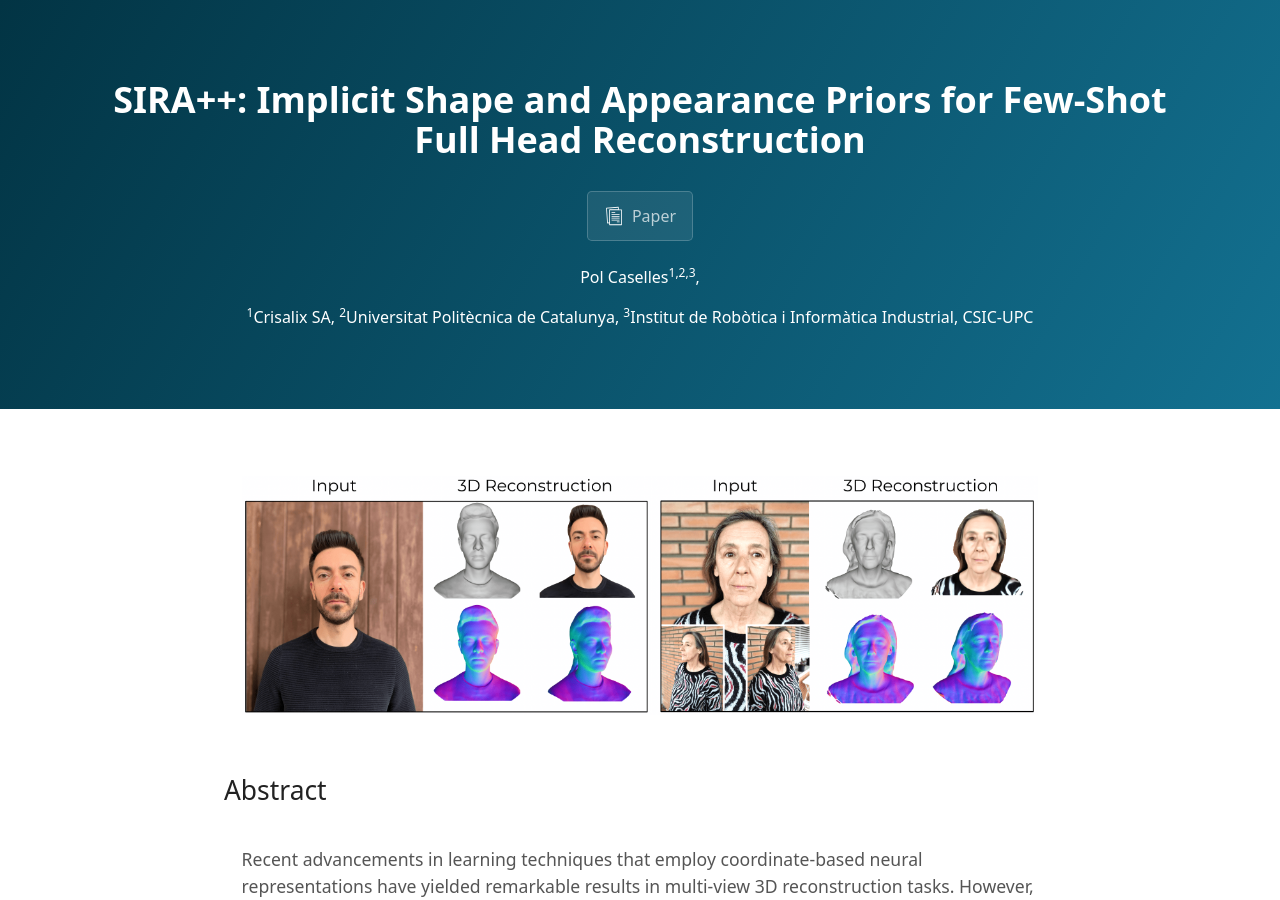
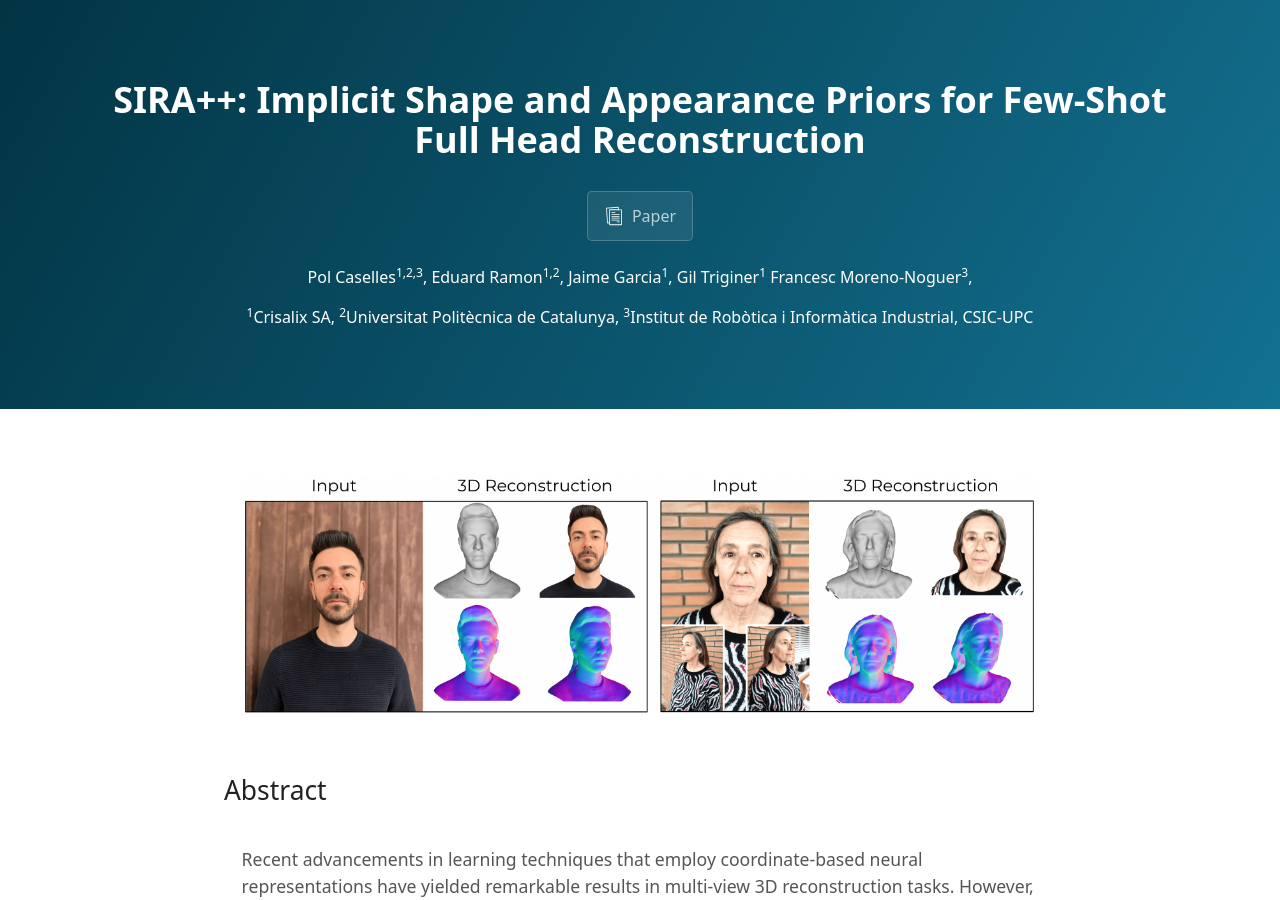
Before and after one commit to CrisalixSA/sira-plus-plus, a Jekyll site: the page built from index.md, in a window 1280 px wide and 900 px high. Built offline with Jekyll 4.4.1, drawn with Linux system fonts in a browser that asks for light colours.

Commit message:
add authors

```diff
--- a/_layouts/default.html
+++ b/_layouts/default.html
@@ -15,6 +15,10 @@
       </div>
       <div class="authors">
         <p class="authors__name">Pol Caselles<sup>1,2,3</sup></p>,
+        <p class="authors__name">Eduard Ramon<sup>1,2</sup></p>,
+        <p class="authors__name">Jaime Garcia<sup>1</sup></p>,
+        <p class="authors__name">Gil Triginer<sup>1</sup></p>
+        <p class="authors__name">Francesc Moreno-Noguer<sup>3</sup></p>,
       </div>
       <div class="affiliations">
         <p class="affiliation__name"><sup>1</sup>Crisalix SA</p>,
```
